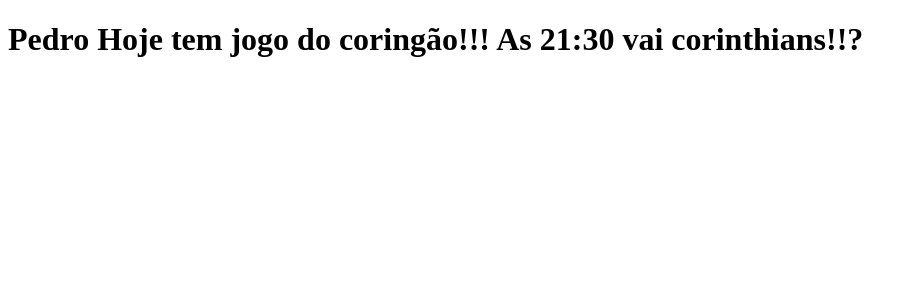
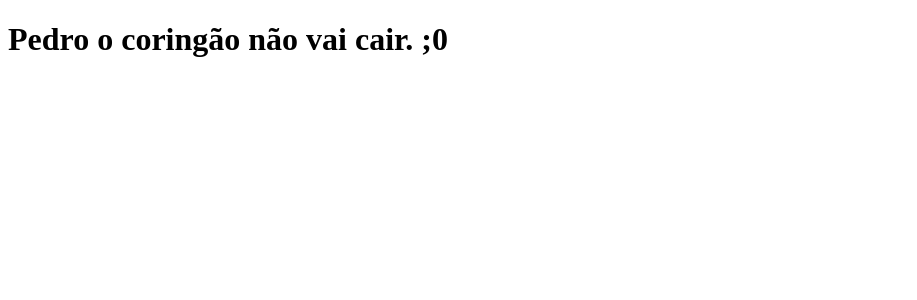
Before and after one commit to Willian-Sassi/clone-tabnews, a Next.js app: page / in a window 1280 px wide. Shown: the top 300 px of the page, without its empty margins (0-917 px from the left). Built offline with nearby package versions, Linux system fonts and the light colour scheme.

Commit message:
Modifica a frase

```diff
--- a/pages/index.js
+++ b/pages/index.js
@@ -1,5 +1,5 @@
 function Home() {
-    return <h1>Pedro Hoje tem jogo do coringão!!! As 21:30 vai corinthians!!?</h1>
+    return <h1>Pedro o coringão não vai cair.  ;0 </h1>
 }
 
 export default Home;
```
